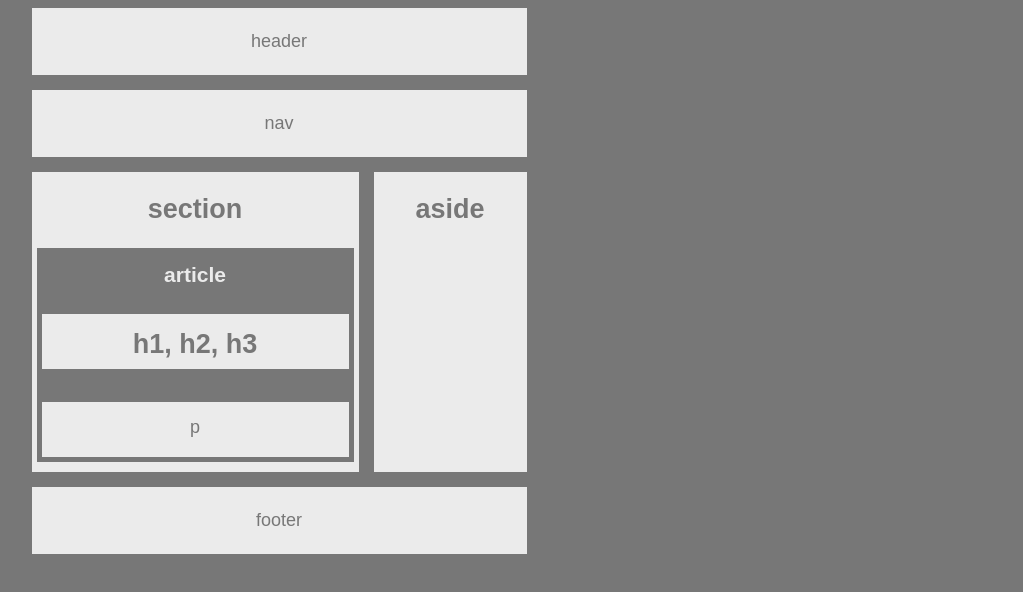
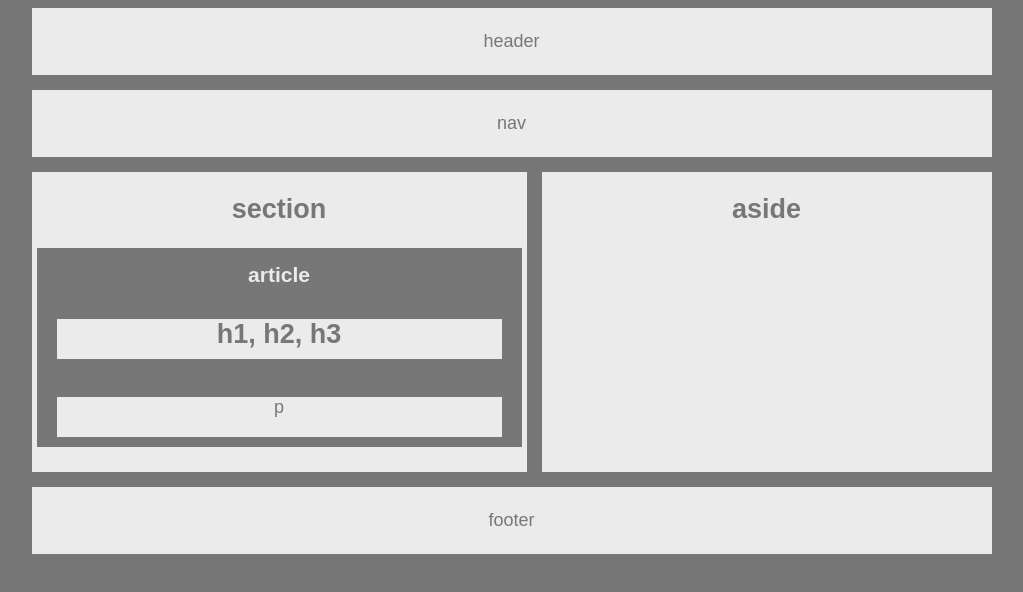
Before and after one commit to EpicureanHeron/HW-Wireframe, a plain HTML site: page index.html in a window 1280 px wide. Shown: the whole page, without its empty margins (209-1232 px from the left). Drawn offline with Linux system fonts and the light colour scheme.

Commit message:
stretched the sections to be the full length of the body of the screen and just had the SECTION proper be the 465px. now it looks more appropriate. Need to work in the h1 and p in the section getting the margins right

```diff
--- a/style.css
+++ b/style.css
@@ -9,7 +9,7 @@ body {
 .sectionformatting {
     background: #ebebeb;
     text-align: center;
-    width: 495px;
+    width: 960px;
 	margin-left: 232.5px;
 }
 
@@ -31,7 +31,7 @@ section {
       /*maybe I can use px instead of % on width to allow room for margins. Might need to use an ID because it seems when I mess around with
       width at an element level, the class width: auto supersedes it. This might be fine because everythign is already in a <div> that
       should have all of formatting it needs */
-   width: 327px;
+   width: 495px;
    float: left;
    height: 300px;
    background: #ebebeb;
@@ -39,7 +39,7 @@ section {
 }
 
 aside {
-    width: 153px;
+    width: 450px;
     float: left;
     height: 300px;
 	background: #ebebeb;
@@ -69,11 +69,12 @@ footer {
 
 .flippedback {
 	background-color: #ebebeb;
-	border: 5px solid #777;
+    border: 10px solid #777;
 	height: 40px;
-	color: #777;
-	padding-top: 15px;
-
+    color: #777;
+    margin-bottom: 5px;
+    margin-left: 10px;
+    margin-right: 10px;
 }
 h1 {
     color: #777;
```
